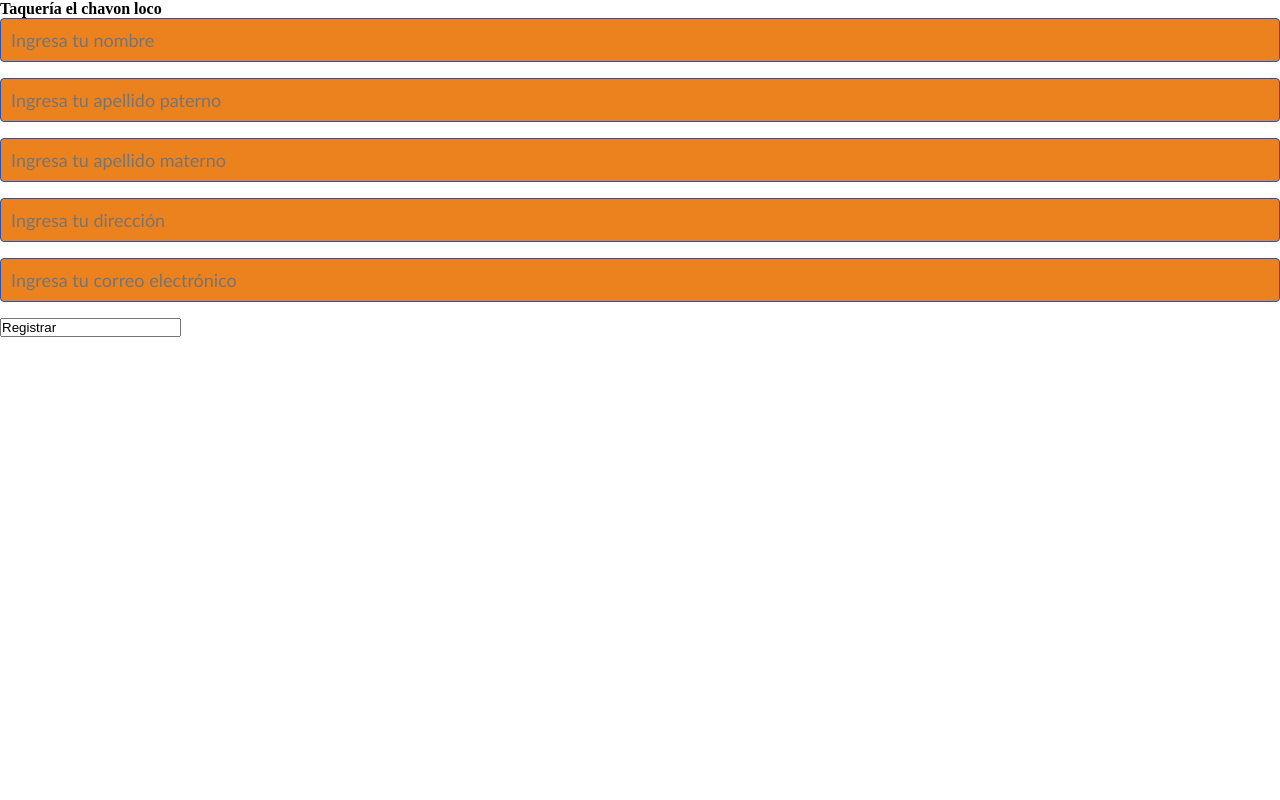
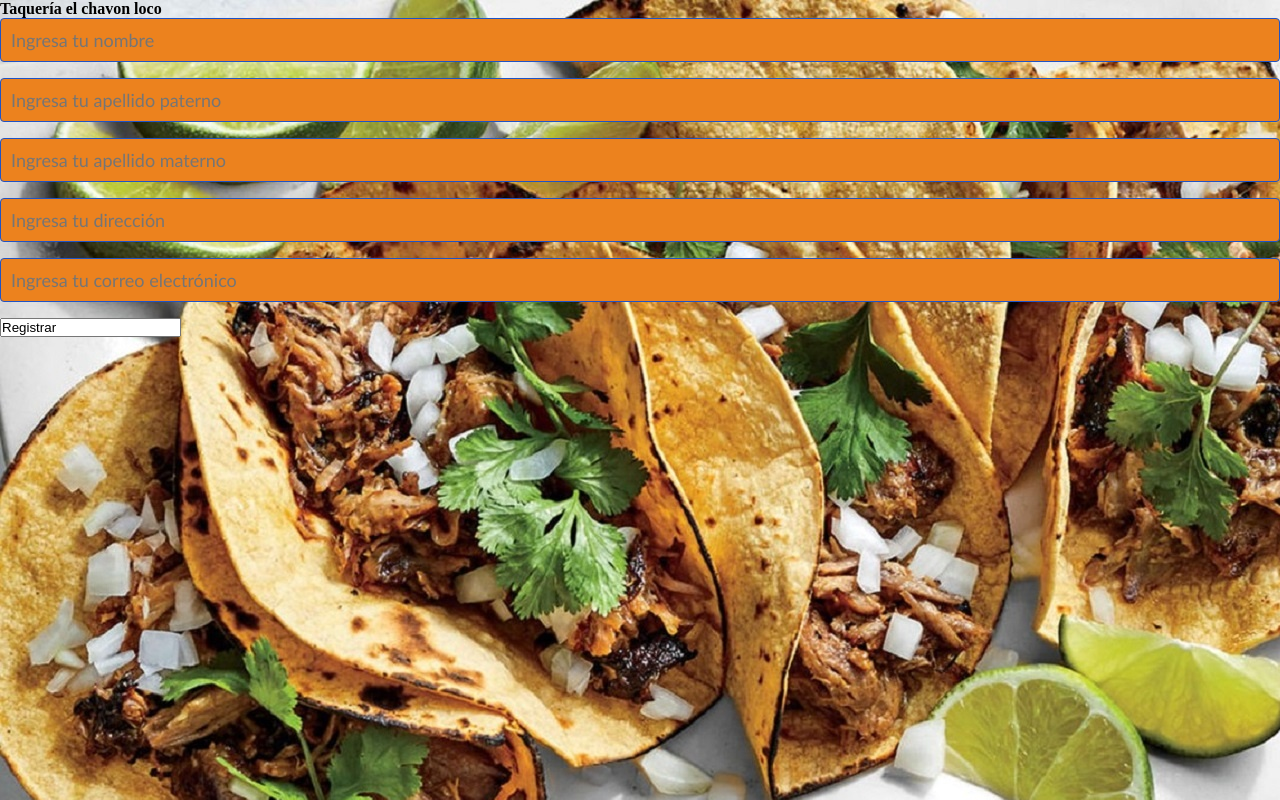
Before and after one commit to UrialHaz7/solucion-de-problemas-HHR, a plain HTML site: page index.html in a window 1280 px wide. Drawn offline with Linux system fonts and the light colour scheme.

Commit message:
Update Style.css

```diff
--- a/Style.css
+++ b/Style.css
@@ -44,5 +44,5 @@
 }
 
 body{
-	background-image: url('Tacos de fondo');
+	background-image: url('Tacos de fondo.jpg');
 }
```
